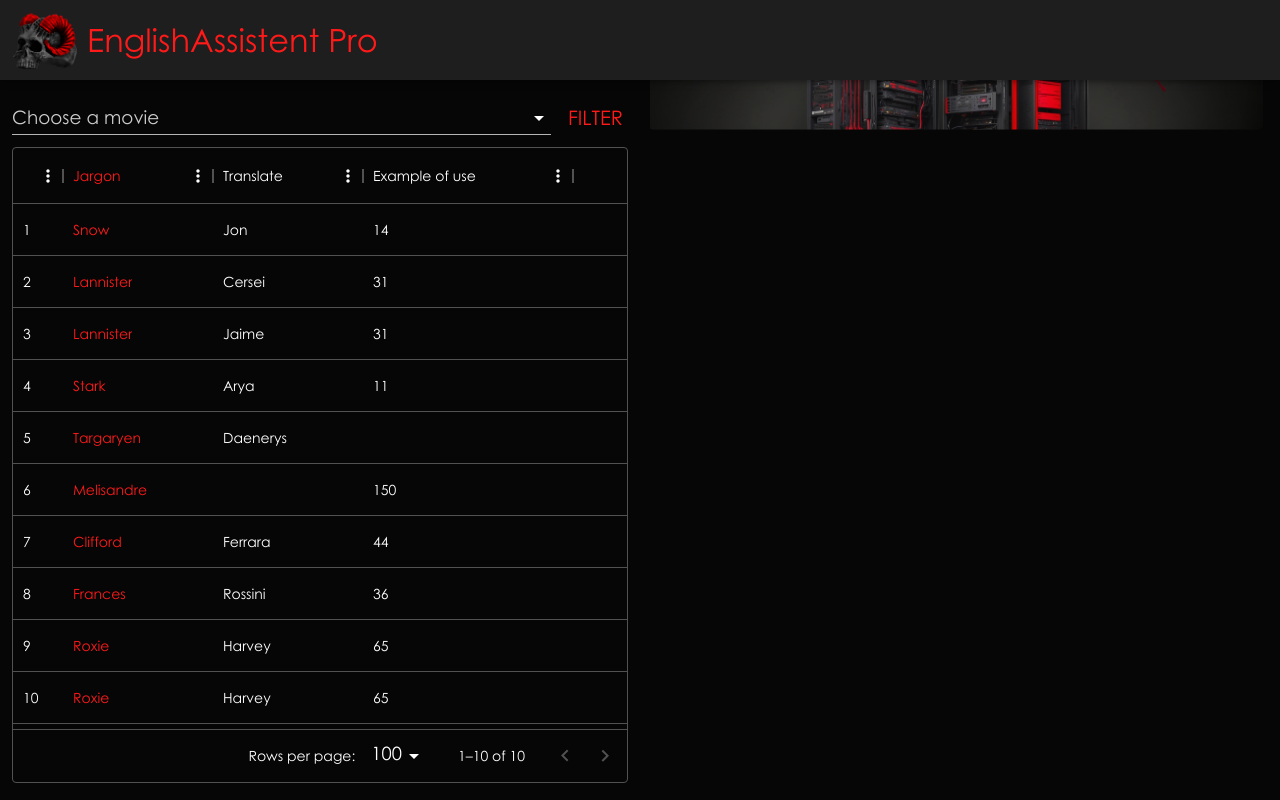
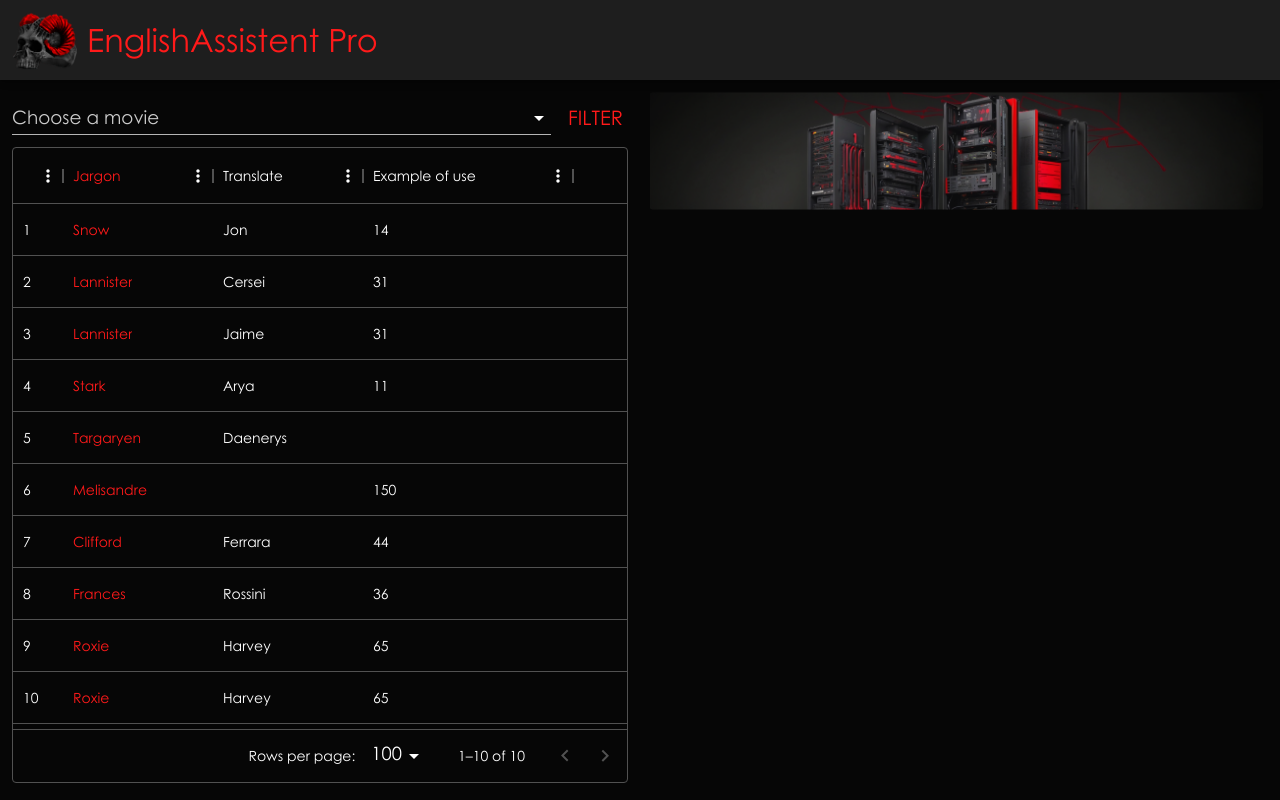
Before and after one commit to Myslitel666/EnglishAssistantPro, a React (Create React App) app in the folder english-assistent-frontend/: page / in a window 1280 px wide. Built offline with nearby package versions, Linux system fonts and the light colour scheme.

Commit message:
The priority of padding in the RightHalfScreen component has been changed

```diff
--- a/english-assistent-frontend/src/Components/Pages/Home/Content.tsx
+++ b/english-assistent-frontend/src/Components/Pages/Home/Content.tsx
@@ -14,8 +14,8 @@ const Content: React.FC = () =>
             >
                 <LeftHalfScreen/>
             </Box>
-            <Box paddingTop='11.2vh' width='50%'
-                minHeight='100vh' padding='1.2vh'
+            <Box padding='1.2vh' width='50%'
+                minHeight='100vh' paddingTop='11.2vh'
                 style={{ float: 'left', }}
             >
                 <RightHalfScreen />
```
